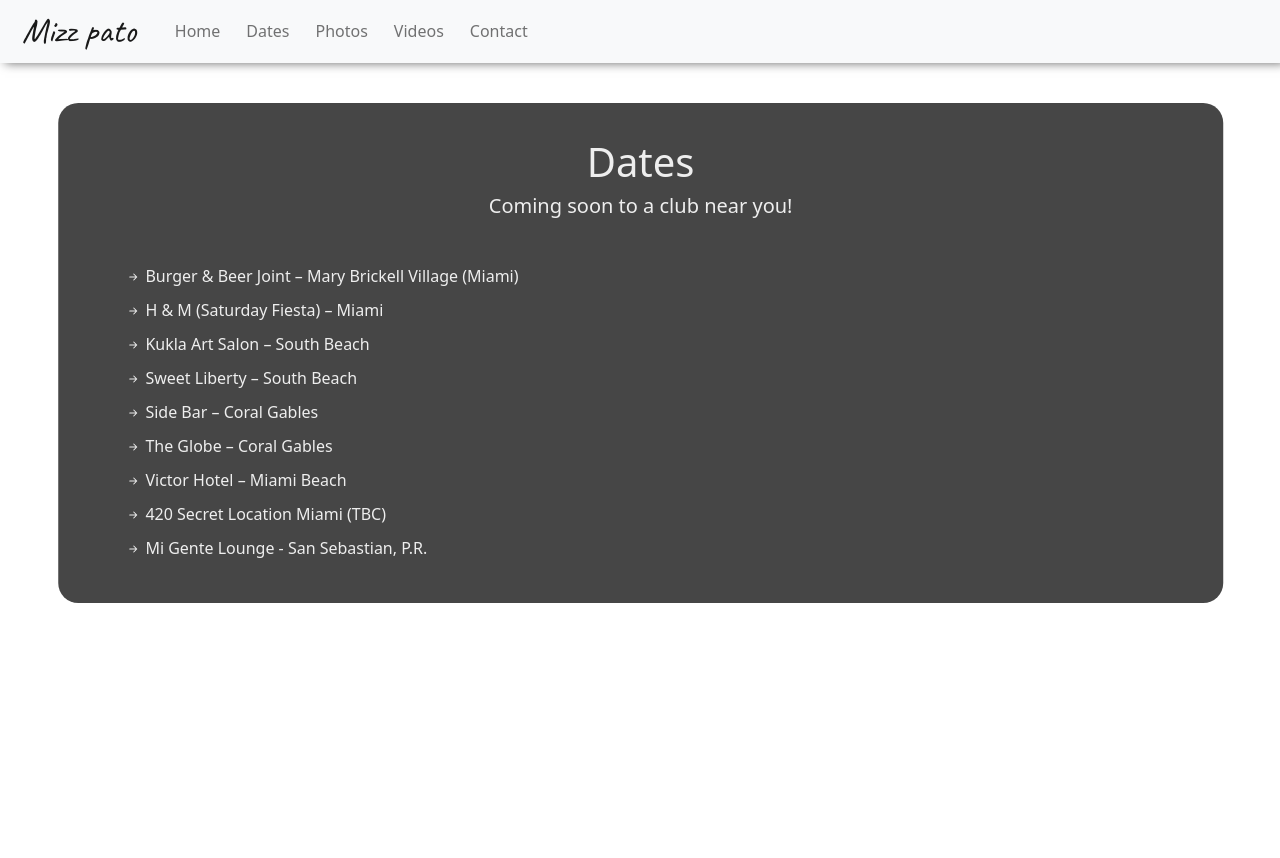
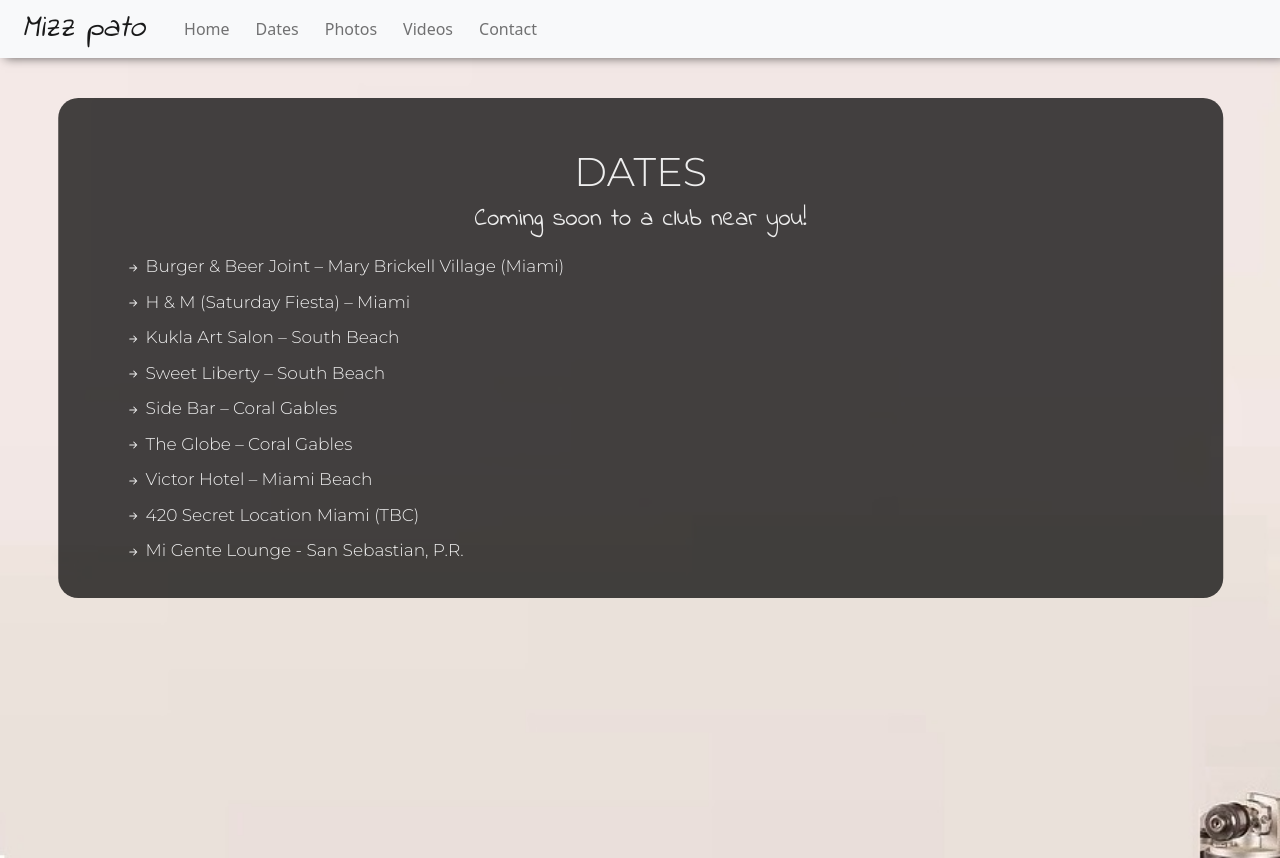
Before and after one commit to nicocalezich/Mizz-pato-web, a Vue app: page /dates in a window 1280 px wide. Before the commit the page ends 800 px from the top, so only its background shows below. Built offline with nearby package versions, Linux system fonts and the light colour scheme.

Commit message:
dates fixed, photos size fixed, fix fullscrean size left

```diff
--- a/src/components/Dates.vue
+++ b/src/components/Dates.vue
@@ -1,12 +1,9 @@
 <template>
-
-  <section class="row section-1">
-        <div id="section-1-div">
-            <h1 id="section-1-h1">Dates</h1>
-            <h4 id="section-1-h4">Coming soon to a club near you!</h4>
-            <br>
-            <br>
-            <ul id="section-1-ul">
+    <div class="general">
+        <section class="section-1">
+                <h1>DATES</h1>
+                <h4>Coming soon to a club near you!</h4>
+                <ul>
                     <li v-for="(date,i) in dates" :key="i">
                         <svg xmlns="http://www.w3.org/2000/svg" width="16" height="16" fill="currentColor" class="bi bi-arrow-right-short" viewBox="0 0 16 16">
                             <path fill-rule="evenodd" d="M4 8a.5.5 0 0 1 .5-.5h5.793L8.146 5.354a.5.5 0 1 1 .708-.708l3 3a.5.5 0 0 1 0 .708l-3 3a.5.5 0 0 1-.708-.708L10.293 8.5H4.5A.5.5 0 0 1 4 8z"/>
@@ -14,9 +11,8 @@
                         {{date}}
                     </li>
                 </ul>
+        </section>
     </div>
-    </section>
-
 </template>
 
 <script lang="js">
@@ -54,13 +50,18 @@
 
 <style scoped lang="css">
 
-    /*--- SECTION 1 ---*/
+@import url('https://fonts.googleapis.com/css2?family=Caveat&family=Montserrat:wght@300&display=swap');
+@import url('https://fonts.googleapis.com/css2?family=Indie+Flower&display=swap');
+
+    .general{
+        margin: 0;
+        width: 100%;
+        height: 100vh;
+        background-image: url("../assets/dates-wp.jpg");
+        background-size: cover;
+    }
 
     .section-1{
-        margin: 0 0 590px 0;
-    }
-
-    #section-1-div{
         position: absolute;
         width: 91%;
         height: 500px;
@@ -69,28 +70,31 @@
         transform: translate(5%, 8%);
         box-sizing: border-box;
         border-radius: 20px;
-        padding: 70px 30px;
+        padding: 50px 30px;
     }
 
-    #section-1-div h1{
-        margin-top: -35px;
+    .section-1 h1{
         font-size: 40px;
         text-align: center;
+        font-family: 'Montserrat', sans-serif;
+    }
+
+    .section-1 h4{
+        font-size: 25px;
+        text-align: center;
+        font-family: 'Indie Flower', cursive;
 
     }
 
-    #section-1-div h4{
-        font-size: 20px;
-        text-align: center;
-    }
-
-    #section-1-div ul{
-        margin-top: -15px;
+    .section-1 ul{
+        margin-top: 15px;
         list-style: none;
     }
-    #section-1-div ul li{
+    .section-1 ul li{
         padding: 5px;
-        font-size: 16px;
+        font-size: 17px;
+        font-family: 'Montserrat', sans-serif;
+
     }
 
     /* --- MINI ---*/
--- a/src/components/Home.vue
+++ b/src/components/Home.vue
@@ -28,7 +28,7 @@
 
      <section id="section-2" class="row">
         <div id="section-2-col-1" class="col-sm-12 col-md-6">
-            <h1 id="section-2-col-1-title"><i>Where It All Started</i></h1>
+            <h1 id="section-2-col-1-title">Where It All Started</h1>
             <p id="section-2-col-1-description">Hailing from Buenos Aires, Argentina, DJ Mizz Pato first started opening for the local reggae bands and soon burst onto the underground hip hop scene.  For many years, she had her own radio show in Buenos Aires where she developed her sound to include more genres, mixes and crowd-pleasing beats.  Mizz Pato began her career in the U.S. working in NYC and Miami and performing with some of the biggest musical acts in the cities.  Now, she has reemerged on the South Florida music scene with her unique sound and style.  Mizz Pato is recognized as a true industry leader and innovator in her country, and she is loved around the world.</p>
         </div>
         <div id="section-2-col-2" class="col-sm-12 col-md-6">
@@ -87,14 +87,12 @@
 .section-1{
     height: 700px;
     background-color: #F7F7F7;
-    /*box-shadow: 10px 0px 15px rgba(0,0,0,.6);*/
-     background-image: url("../assets/home1.png") !important;
+    background-image: url("../assets/home1.png") !important;
 }
 
 .section-col-1{
     height: 100%;
     text-align: center;
-
 }
 
 .title{
@@ -119,7 +117,7 @@
     text-decoration: none;
     font-family: 'Montserrat', sans-serif;
     font-size: 16px;
-    font-family: 'Comfortaa', cursive;
+
 }
 
 .mixcloud:hover{
@@ -194,12 +192,16 @@
     #section-2-col-1-title{
         margin-top: 80px;
         padding: 15px;
+        font-family: 'Indie Flower', cursive;
+        font-size: 45px;
+
     }
 
     #section-2-col-1-description{
-        padding: 50px 60px;
+        padding: 30px 60px;
         line-height: 31px;
         font-size: 18px;
+        font-family: 'Montserrat', sans-serif;
     }
 
     #section-2-col-2{
--- a/src/components/Navbar.vue
+++ b/src/components/Navbar.vue
@@ -2,7 +2,7 @@
     <nav class="navbar navbar-expand-md navbar-light bg-light py-0">
       <div class="container-fluid">
         <router-link to="/home">
-          <a class="navbar-brand" href="#">Mizz pato</a>
+          <a class="navbar-brand" href="#"><i>Mizz pato</i></a>
         </router-link>
         <button class="navbar-toggler" type="button" data-bs-toggle="collapse" data-bs-target="#navbarNavAltMarkup" aria-controls="navbarNavAltMarkup" aria-expanded="false" aria-label="Toggle navigation">
           <span v-if="!navExpanded" @click="navExpanded = !navExpanded" class="navbar-toggler-icon"></span>
@@ -60,6 +60,7 @@
 <style scoped lang="css">
 
 @import url('https://fonts.googleapis.com/css2?family=Caveat&display=swap');
+@import url('https://fonts.googleapis.com/css2?family=Indie+Flower&display=swap');
 
 nav{
   box-shadow: 5px 0 10px rgba(0,0,0,.6);
@@ -75,8 +76,8 @@
 }
 
 .navbar-brand{
-    font-family: 'Caveat', cursive;
-    font-size: 35px;
+    font-family: 'Indie Flower', cursive;
+    font-size: 32px;
 }
 
 .navbar-toggler{
--- a/src/components/Photos.vue
+++ b/src/components/Photos.vue
@@ -72,11 +72,12 @@
   .section-1 img{
     margin-top: 40px;
     max-width: 100%;
-    width: auto;
-    height: auto;
+    width: 350px;
+    height: 300px;
     border-radius: 7px;
     cursor:pointer;
     box-shadow: 5px 5px 22px 5px rgba(0,0,0,.6);
+    object-fit: cover;
   }
 
   .section-1 img:hover{
```
Also changed, not shown: src/assets/dates-wp.jpg (added). Lines whose indentation alone changed are shown as unchanged.
